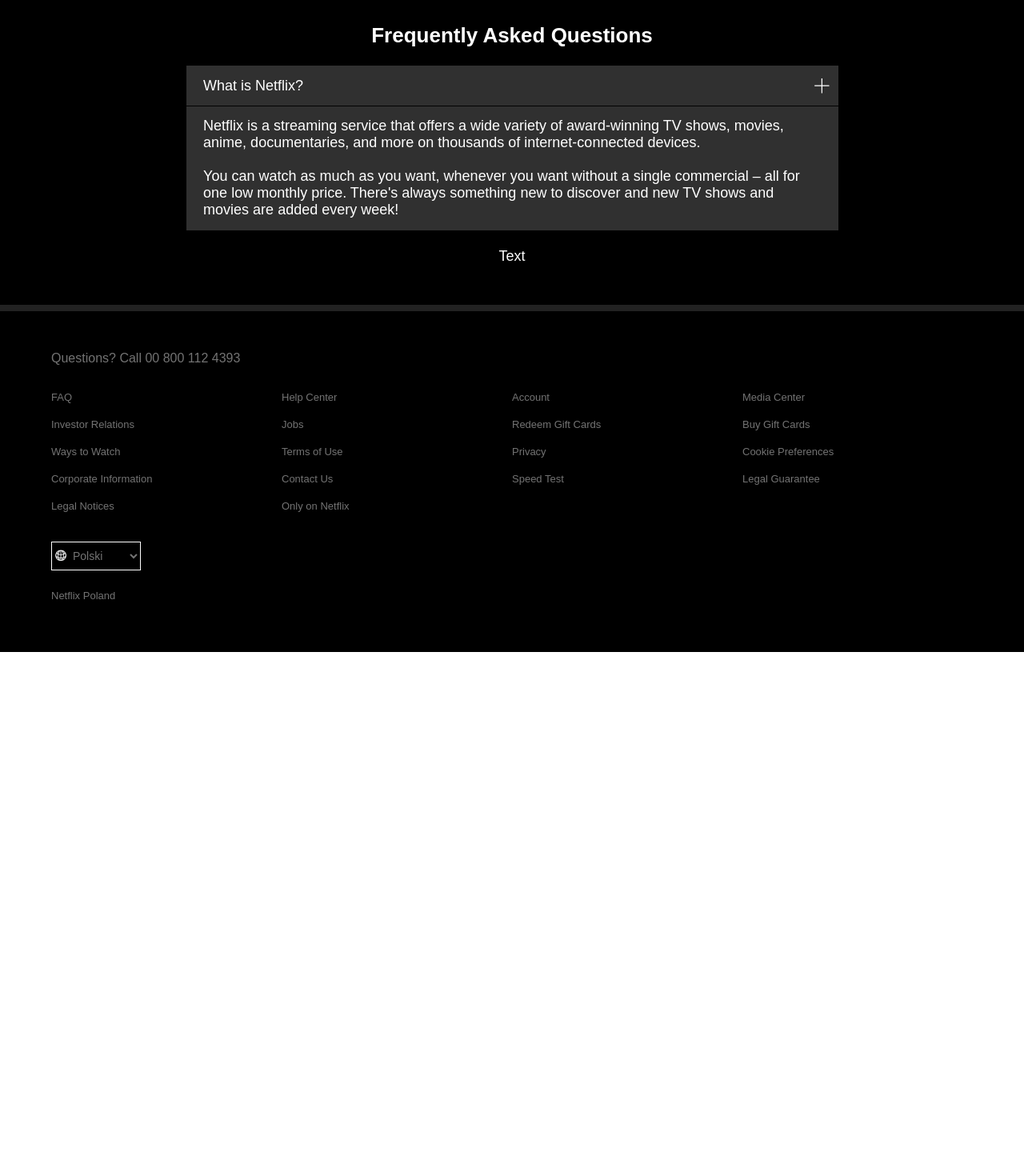
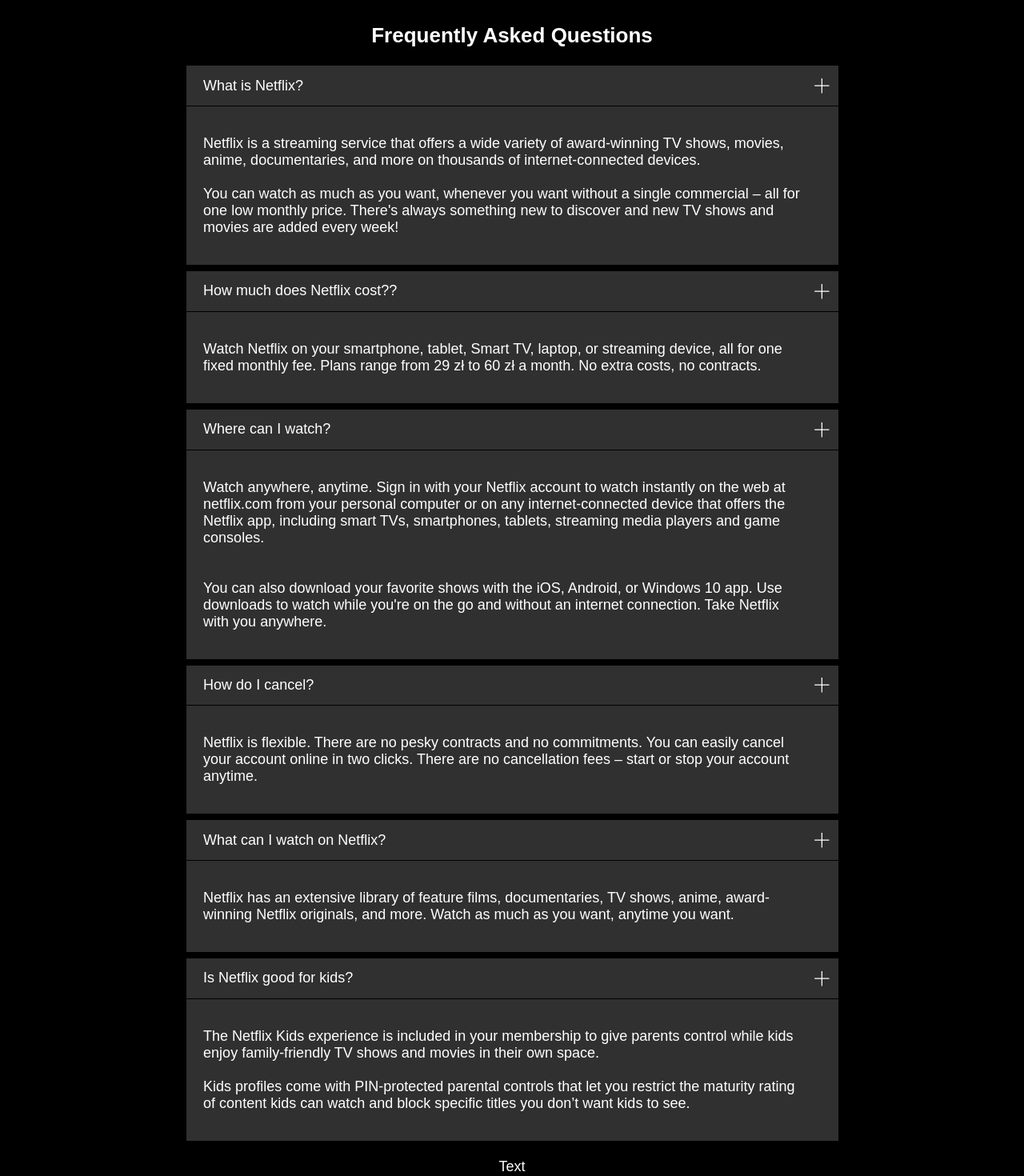
Before and after one commit to Ryszard-Penkala/netflix-clone, a Next.js app: page / in a window 1280 px wide. Shown: the part 2620-4090 px from the top of the page at 80% size. Before the commit the page ends 3435 px from the top, so only its background shows below. Built offline with nearby package versions, Linux system fonts and the light colour scheme.

Commit message:
added all faq list items

```diff
--- a/src/components/common/SingleCard/SingleCardFaq.module.scss
+++ b/src/components/common/SingleCard/SingleCardFaq.module.scss
@@ -34,6 +34,21 @@
           display: block;
           text-align: left;
           color: inherit;
+          overflow: hidden;
+          .faqAnswerClosed{
+            max-height: 0px;
+            overflow: hidden;
+            transition: max-height .25s cubic-bezier(.5,0,.1,1);
+            background: red;
+          }
+          .faqAnswerOpen{
+            max-height: 1200px;
+            transition: max-height .25s cubic-bezier(.5,0,.1,1);
+          }
+          & span{
+            display: inline-block;
+            padding: 1.2em 0;
+          }
           .svgClosed{
             transform: translateY(-50%);
             rotate: 45deg;
@@ -49,6 +64,7 @@
             right: 1em;
             top: 50%;
           }
+
         }
       }
     }
--- a/src/components/common/SingleCard/SingleCardFaq.tsx
+++ b/src/components/common/SingleCard/SingleCardFaq.tsx
@@ -24,6 +24,77 @@
                             </span>
                         </div>
                     </li>
+                    <li className={styles.faqListItem}>
+                        <button className={styles.faqQuestion}>
+                            How much does Netflix cost??
+                            <svg viewBox="0 0 26 26" className={`${styles.svgIcon} ${styles.svgClosed}`} focusable={true}>
+                                <path d="M10.5 9.3L1.8 0.5 0.5 1.8 9.3 10.5 0.5 19.3 1.8 20.5 10.5 11.8 19.3 20.5 20.5 19.3 11.8 10.5 20.5 1.8 19.3 0.5 10.5 9.3Z"></path>
+                            </svg>
+                        </button>
+                        <div className={styles.faqAnswer}>
+                            <span>
+                                Watch Netflix on your smartphone, tablet, Smart TV, laptop, or streaming device, all for one fixed monthly fee. Plans range from 29 zł to 60 zł a month. No extra costs, no contracts.
+                            </span>
+                        </div>
+                    </li>
+                    <li className={styles.faqListItem}>
+                        <button className={styles.faqQuestion}>
+                            Where can I watch?
+                            <svg viewBox="0 0 26 26" className={`${styles.svgIcon} ${styles.svgClosed}`} focusable={true}>
+                                <path d="M10.5 9.3L1.8 0.5 0.5 1.8 9.3 10.5 0.5 19.3 1.8 20.5 10.5 11.8 19.3 20.5 20.5 19.3 11.8 10.5 20.5 1.8 19.3 0.5 10.5 9.3Z"></path>
+                            </svg>
+                        </button>
+                        <div className={styles.faqAnswer}>
+                            <span>
+                                Watch anywhere, anytime. Sign in with your Netflix account to watch instantly on the web at netflix.com from your personal computer or on any internet-connected device that offers the Netflix app, including smart TVs, smartphones, tablets, streaming media players and game consoles.                                <br/>
+                                <br/>
+                                <br/>
+                                You can also download your favorite shows with the iOS, Android, or Windows 10 app. Use downloads to watch while you're on the go and without an internet connection. Take Netflix with you anywhere.
+                            </span>
+                        </div>
+                    </li>
+                    <li className={styles.faqListItem}>
+                        <button className={styles.faqQuestion}>
+                            How do I cancel?
+                            <svg viewBox="0 0 26 26" className={`${styles.svgIcon} ${styles.svgClosed}`} focusable={true}>
+                                <path d="M10.5 9.3L1.8 0.5 0.5 1.8 9.3 10.5 0.5 19.3 1.8 20.5 10.5 11.8 19.3 20.5 20.5 19.3 11.8 10.5 20.5 1.8 19.3 0.5 10.5 9.3Z"></path>
+                            </svg>
+                        </button>
+                        <div className={styles.faqAnswer}>
+                            <span>
+                                Netflix is flexible. There are no pesky contracts and no commitments. You can easily cancel your account online in two clicks. There are no cancellation fees – start or stop your account anytime.
+                            </span>
+                        </div>
+                    </li>
+                    <li className={styles.faqListItem}>
+                        <button className={styles.faqQuestion}>
+                            What can I watch on Netflix?
+                            <svg viewBox="0 0 26 26" className={`${styles.svgIcon} ${styles.svgClosed}`} focusable={true}>
+                                <path d="M10.5 9.3L1.8 0.5 0.5 1.8 9.3 10.5 0.5 19.3 1.8 20.5 10.5 11.8 19.3 20.5 20.5 19.3 11.8 10.5 20.5 1.8 19.3 0.5 10.5 9.3Z"></path>
+                            </svg>
+                        </button>
+                        <div className={styles.faqAnswer}>
+                            <span>
+                                Netflix has an extensive library of feature films, documentaries, TV shows, anime, award-winning Netflix originals, and more. Watch as much as you want, anytime you want.
+                            </span>
+                        </div>
+                    </li>
+                    <li className={styles.faqListItem}>
+                        <button className={styles.faqQuestion}>
+                            Is Netflix good for kids?
+                            <svg viewBox="0 0 26 26" className={`${styles.svgIcon} ${styles.svgClosed}`} focusable={true}>
+                                <path d="M10.5 9.3L1.8 0.5 0.5 1.8 9.3 10.5 0.5 19.3 1.8 20.5 10.5 11.8 19.3 20.5 20.5 19.3 11.8 10.5 20.5 1.8 19.3 0.5 10.5 9.3Z"></path>
+                            </svg>
+                        </button>
+                        <div className={`${styles.faqAnswer} ${styles.faqAnswerClosed}`}>
+                            <span>
+                                The Netflix Kids experience is included in your membership to give parents control while kids enjoy family-friendly TV shows and movies in their own space.
+                                <br/>
+                                <br/>
+                                Kids profiles come with PIN-protected parental controls that let you restrict the maturity rating of content kids can watch and block specific titles you don’t want kids to see.
+                            </span>
+                        </div>
+                    </li>
                 </ul>
             Text
             </div>
```
